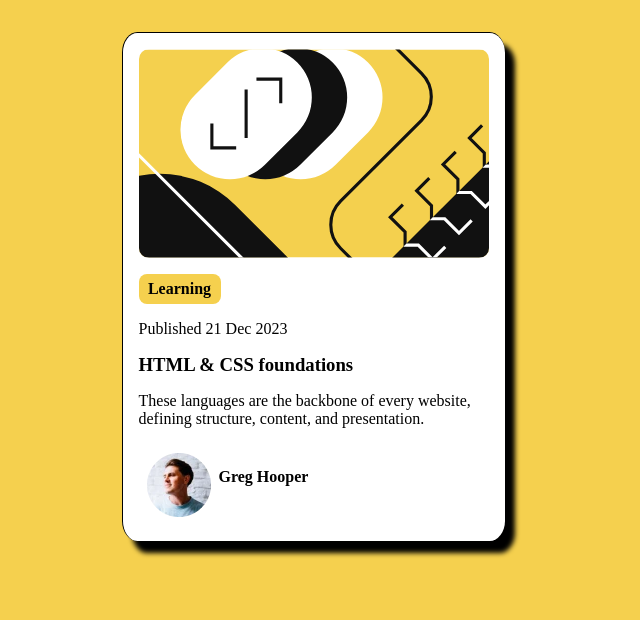
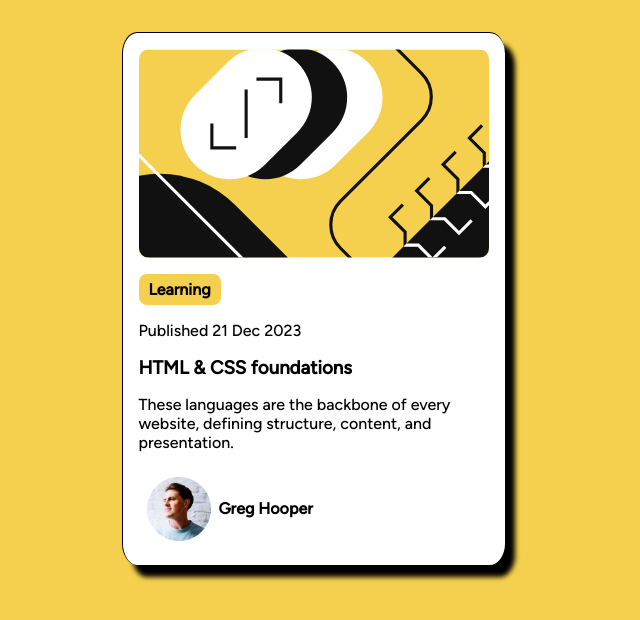
Before and after one commit to Cassius269/html-csss-frontend-mentor, a plain HTML site: page index.html in a window 1280 px wide. Shown: the whole page, without its empty margins (327-967 px from the left). Drawn offline with Linux system fonts and the light colour scheme.

Commit message:
intégration de font locale

```diff
--- a/assets/css/style.css
+++ b/assets/css/style.css
@@ -4,8 +4,19 @@
     margin: 0;
 }
 
+
+/* Intégration de la font locale */
+@font-face {
+  font-family: "Fightree";
+  src:
+    url("../fonts/static/Figtree-Medium.ttf"),
+
+}
+
+
 body {
     background-color: #F5D04E;
+    font-family: "Fightree";
 }
 
 main {
@@ -39,8 +50,8 @@ main {
 
 #articleAuthorParagraph {
     font-weight:  bold;
-    padding-top: 1rem
-
+    display: flex;
+    align-items: center;
 }
 
 #articleMainImage {
--- a/index.html
+++ b/index.html
@@ -17,10 +17,10 @@
         <p>Published 21 Dec 2023</p>
         <h3>HTML & CSS foundations</h3>
         <p>These languages are the backbone of every website, defining structure, content, and presentation.</p>
-        <div id="articleAuthorDiv">
+        <footer id="articleAuthorDiv">
             <img src="assets/images/image-avatar.webp" alt="image représentant l'auteur de l'article">
             <p id="articleAuthorParagraph">Greg Hooper</p>
-        </div>
+        </footer>
       </article>
   </main>
   <footer>
```
